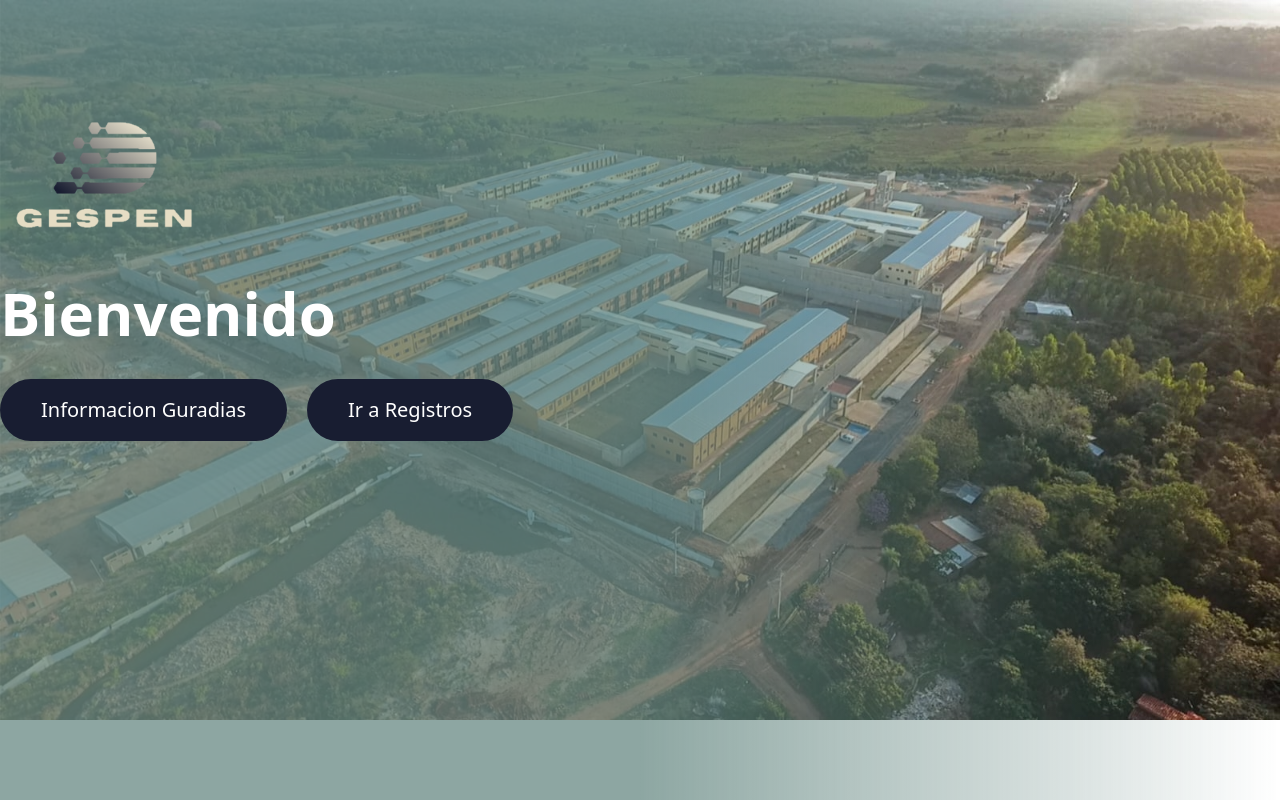
After one commit to jazgamarra/hackathon-abril, a Flask app: template templates/Intermedio.html in a window 1280 px wide. The commit adds this page. Run offline with Flask 3, Linux system fonts and the light colour scheme; the template is opened without the code that fills it, so the values that code supplies are empty; some libraries are stand-ins or nearby versions.

Commit message:
Ver 2.1
-Modificado los logos
-Agregado el Intermedio despues del inicio

```diff
--- /dev/null
+++ b/templates/Intermedio.html
@@ -0,0 +1,62 @@
+<!DOCTYPE html>
+<html lang="en">
+<head>
+  <meta charset="UTF-8">
+  <meta http-equiv="X-UA-Compatible" content="IE=edge">
+  <meta name="viewport" content="width=device-width, initial-scale=1.0">
+  <script src="https://cdn.tailwindcss.com"></script>
+  <title>Document</title>
+</head>
+<body class="bg-[url('../static/img/background.jpeg')] bg-no-repeat bg-cover">
+  <!-- component -->
+<div class="flex flex-col mx-auto -mt-20 overflow-hidden">
+  <div class="relative z-20 flex w-full min-h-screen px-5 pt-20 mx-auto sm:px-12 sm:h-screen max-w-7xl sm:pt-0 lg:px-0">
+    <div class="w-full md:w-2/3">
+      <div class="flex flex-col items-start justify-center w-full h-full pb-20">
+
+        <div class="relative w-full h-[35rem] flex flex-col justify-center">
+          <!-- Zona del logo -->
+          <div class="flex items-center justify-start w-44 h-44 ml-[1rem]">
+            <img src="../static/img/Logo.png" alt="Logo">
+          </div>
+          <!-- Cartel de bienvenido -->
+          <h1 class="relative z-0 w-full max-w-md py-2 text-4xl font-black text-left text-white sm:py-5 sm:text-6xl mb-[1rem]" data-unsp-sanitized="clean">Bienvenido</h1>
+
+                    <!-- Zona de botones -->
+                    <div class="relative flex flex-col items-center justify-start w-full space-y-5 sm:w-auto lg:space-y-0 lg:space-x-5 lg:flex-row">
+                      <!-- Boton chico -->
+                      <a href="#" class="flex items-center justify-center w-full px-8 py-3 text-base font-medium leading-6 text-white text-blue-600 transition duration-150 ease-in-out border border-transparent rounded-lg sm:w-auto sm:rounded-full bg-[#181D31] xl:px-10 hover:bg-[#323a59] focus:outline-none focus:border-blue-700 focus:shadow-outline-blue md:py-4 xl:text-xl" data-unsp-sanitized="clean">
+                        Informacion Guradias
+                      </a>
+
+                      <!-- Boton Grande -->
+                      <a href="#" class="flex items-center justify-center w-full px-8 py-3 text-base font-medium leading-6 text-white text-blue-600 transition duration-150 ease-in-out border border-transparent rounded-lg sm:w-auto sm:rounded-full bg-[#181D31] xl:px-10 hover:bg-[#323a59] focus:outline-none focus:border-blue-700 focus:shadow-outline-blue md:py-4 xl:text-xl" data-unsp-sanitized="clean">
+                        Ir a Registros
+                      </a>
+                    </div>
+        </div>
+
+        <!-- Texto de bienvenida -->
+        <div class="flex flex-col items-start my-4 text-left lg:pl-10">
+        </div>
+      </div>
+    </div>
+  </div>
+
+  <!-- Control de gradiante -->
+  <div class="absolute  top-0 left-0 z-0 flex items-start justify-center w-full h-screen overflow-hidden opacity-75">
+    <div class="relative z-20 w-1/2">
+
+      <!-- Aqui se controla la gradiante del cuadro de bienvenida -->
+      <div class="absolute top-0 left-0 w-full h-screen bg-gradient-to-r from-[#678983] to-[#678983]"></div>
+    </div>
+
+
+    <div class="relative z-10 w-1/2 ">
+      <!-- Aqui se controla la gradiante de la segunda grilla -->
+      <div class="absolute top-0 left-0 z-50 w-full h-screen bg-gradient-to-r from-[#678983] t to-transparent"></div>
+    </div>
+  </div>
+</div>
+</body>
+</html>
--- a/templates/formularioespacioasignado.html
+++ b/templates/formularioespacioasignado.html
@@ -13,8 +13,8 @@
 <header class="bg-[#678983]">
     <nav class="mx-auto flex max-w-7xl items-center justify-between p-6 lg:px-8" aria-label="Global">
         <div>
-            <img class="h-12 inline-block mr-2" src="../statics/img/logojusticia.png" alt="Logo">
-            <span class="text-lg font-bold text-white">Gestión Penitenciaria</span>
+            <img class="h-12 inline-block mr-2 scale-[100%]" src="../static/img/Logo.png" alt="Logo">
+
         </div>
 
       <div class="hidden lg:flex lg:gap-x-12">
```
Also changed, not shown: templates/formularioespacios.html (+2 -5 lines), templates/formularioguardias.html (+7 -3 lines), templates/formulariopabellon.html (+7 -3 lines), templates/formularioppl.html (+6 -3 lines), static/img/Logo.png (added), static/img/background.jpeg (added).
